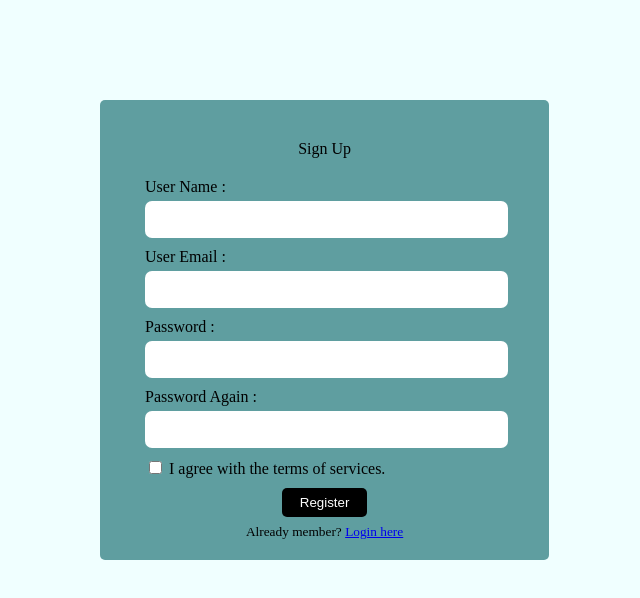
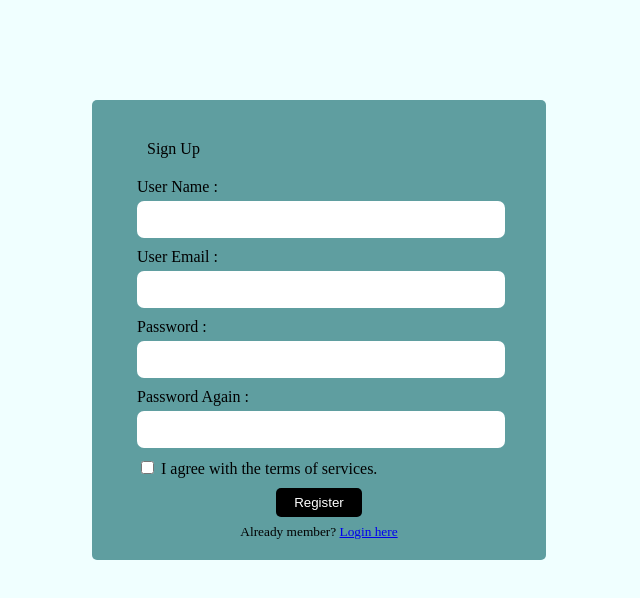
Before and after one commit to tharseinooMM/CSS, a plain HTML site: page form_register.html in a window 1280 px wide. Shown: the whole page, without its empty margins (308-948 px from the left). Drawn offline with Linux system fonts and the light colour scheme.

Commit message:
form_register_exercise

```diff
--- /dev/null
+++ b/01_form_register.css
@@ -0,0 +1,53 @@
+body{
+    margin: 0px;
+    padding: 0px;
+}
+
+.form{
+    border: 1px solid black;
+    width: 300px;
+    height: 400px;
+    border: none;
+    border-radius: 10px;
+}
+
+.signup{
+    margin-top: 10px;
+    text-align: center;
+}
+
+.form .input-group{
+    margin-left: 18px;
+}
+
+.form .input-group label{
+    margin-bottom: 3px;
+    display: block;
+    margin-top: 10px;
+}
+
+.form .input-group .user-input{
+    width: 90%;
+    height: 30px;
+    border-radius: 5px;
+    border: none;
+    border: 1px solid black;
+}
+
+.form .input-check{
+    margin: 10px 0px;
+    text-align: center;
+}
+
+.register{
+    background-color: black;
+    color: white;
+    padding: 7px 30px;
+    border-radius: 5px;
+    border: none;
+}
+
+.footer{
+    text-align: center;
+    margin-top: 7px;
+}
--- a/form.css
+++ b/form.css
@@ -1,5 +1,8 @@
 body{
     background-color: azure;
+    margin: 0;
+    padding: 0;
+
 }
 
 .form{
@@ -18,7 +21,6 @@ label{
 }
 
 .signUp{
-    text-align: center;
     padding: 10px 20px;
 }
 
@@ -32,6 +34,7 @@ label{
 
 .input-group{
     margin: 10px;
+
 }
 
 .button{
```
Also changed, not shown: 01_form_register.html (added, +36 -0 lines), form_register.html (+0 -1 lines).
